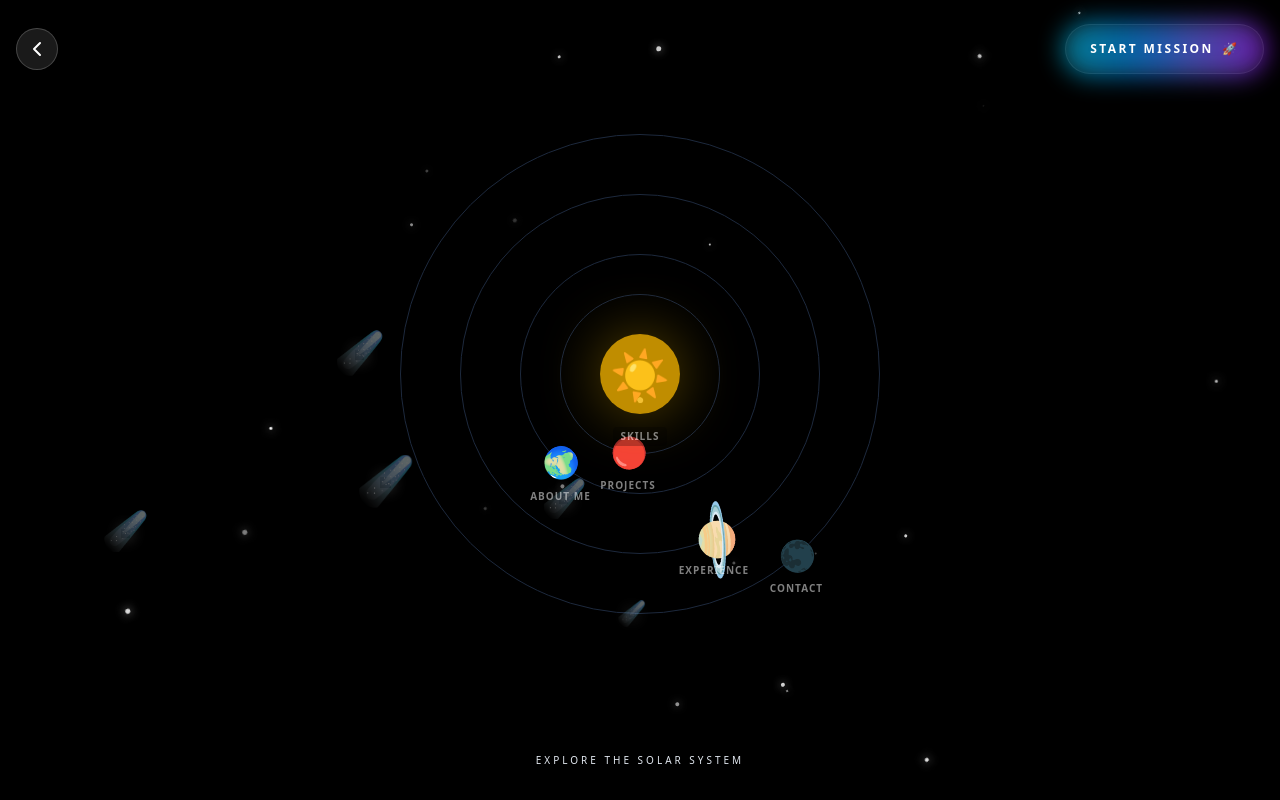
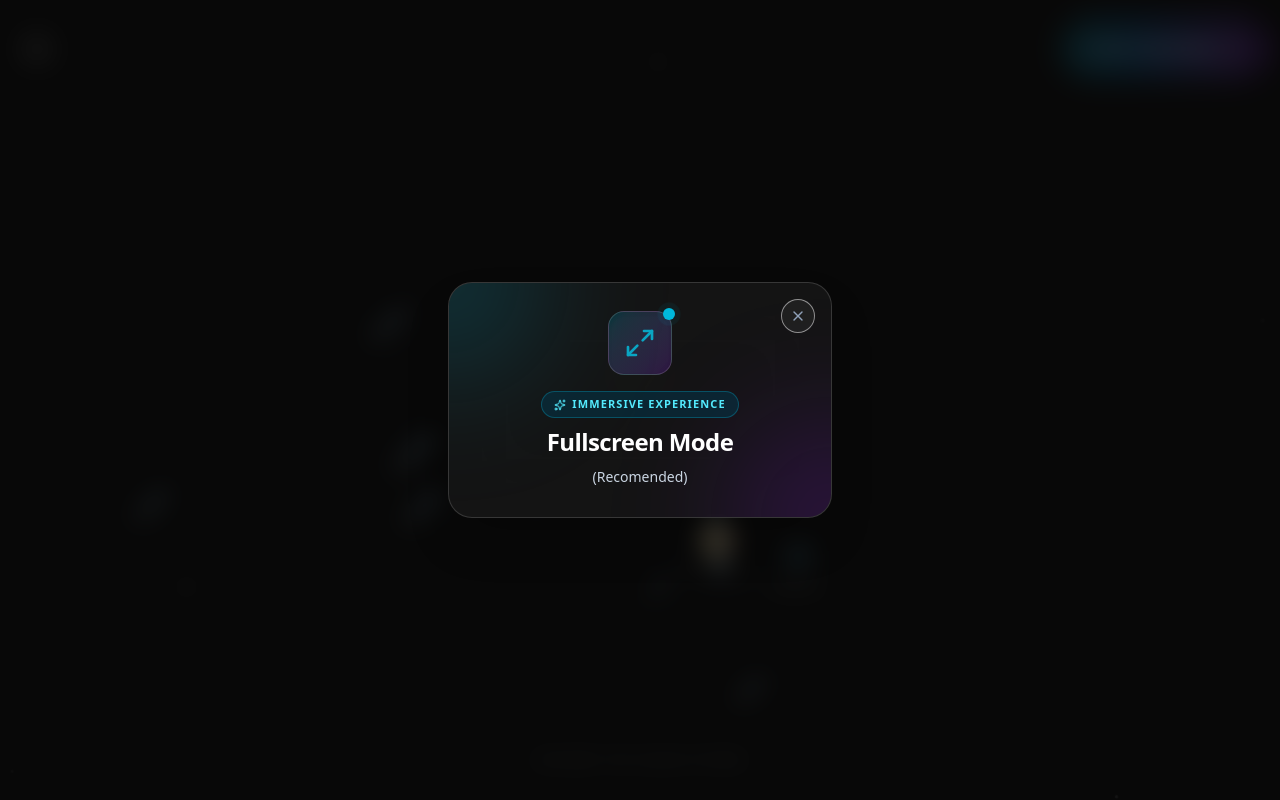
Before and after one commit to Rakibjrb/modern-portfolio-frontend, a Next.js app: page /explore in a window 1280 px wide. Built offline with nearby package versions, Linux system fonts and the light colour scheme.

Commit message:
added request full screen mode modal

```diff
--- a/app/(main-layout)/layout.tsx
+++ b/app/(main-layout)/layout.tsx
@@ -1,8 +1,9 @@
-"use client"
+"use client";
 
 import { useEffect, useState } from "react";
-import { motion } from "framer-motion";
+import { motion, AnimatePresence } from "framer-motion";
 import { usePathname } from "next/navigation";
+import { Maximize2, Sparkles, X } from "lucide-react";
 import ScrollToTop from "@/components/shared/ScrollToTop";
 
 const blackHoleVariants = (pathname: string) => {
@@ -13,7 +14,7 @@ const blackHoleVariants = (pathname: string) => {
         eventHorizon1: "border-yellow-500/30",
         eventHorizon2: "border-yellow-400/40",
         ambientLight: "bg-yellow-600/10",
-            }
+      };
 
     case "/projects":
       return {
@@ -21,7 +22,7 @@ const blackHoleVariants = (pathname: string) => {
         eventHorizon1: "border-red-500/30",
         eventHorizon2: "border-red-400/40",
         ambientLight: "bg-red-600/10",
-            }
+      };
 
     case "/about":
       return {
@@ -29,7 +30,7 @@ const blackHoleVariants = (pathname: string) => {
         eventHorizon1: "border-blue-500/30",
         eventHorizon2: "border-blue-400/40",
         ambientLight: "bg-blue-800/10",
-            }
+      };
 
     case "/experience":
       return {
@@ -37,7 +38,7 @@ const blackHoleVariants = (pathname: string) => {
         eventHorizon1: "border-[#F9B266]/30",
         eventHorizon2: "border-[#F9B266]/40",
         ambientLight: "bg-[#F9B266]/10",
-            }
+      };
 
     default:
       return {
@@ -45,22 +46,30 @@ const blackHoleVariants = (pathname: string) => {
         eventHorizon1: "border-white/100",
         eventHorizon2: "border-white/100",
         ambientLight: "bg-blue-500/0",
+      };
   }
-    }
-}
+};
 
 export default function layout({
   children,
 }: Readonly<{
   children: React.ReactNode;
 }>) {
-    const [stars, setStars] = useState<{ radius: number, angle: number, size: string, opacity: number, duration: number }[]>([]);
+  const [stars, setStars] = useState<
+    {
+      radius: number;
+      angle: number;
+      size: string;
+      opacity: number;
+      duration: number;
+    }[]
+  >([]);
 
   const pathname = usePathname();
 
   useEffect(() => {
-        const generateStars = [...Array(40)].map(() => ({
-            radius: Math.random() * 800 + 100,
+    const generateStars = [...Array(30)].map(() => ({
+      radius: Math.random() * 600 + 150,
       angle: Math.random() * 360,
       size: `${Math.random() * 4 + 1}px`,
       opacity: Math.random() * 0.8 + 0.2,
@@ -69,13 +78,16 @@ export default function layout({
 
     setStars(generateStars);
   }, []);
+
   return (
     <div className="relative main-layout">
       <div className="absolute top-0 left-0 w-full h-full z-50">
         {children}
         <ScrollToTop />
+
+        {/* request full screen alert modal */}
+        <FullscreenAlertModal />
       </div>
-
 
       <div className="absolute top-0 left-0 w-full h-full z-0">
         {/* Background Swirling Stars */}
@@ -83,7 +95,7 @@ export default function layout({
           {stars.map((star, i) => (
             <motion.div
               key={i}
-                            className="absolute bg-white rounded-full"
+              className="absolute bg-white rounded-full animate-pulse"
               style={{
                 width: star.size,
                 height: star.size,
@@ -106,9 +118,11 @@ export default function layout({
         </div>
 
         {/* Black Hole Center (The Anchor) */}
-                {pathname !== "/explore" && pathname !== "/contact" && <div className="absolute top-1/2 left-1/2 -translate-x-1/2 -translate-y-1/2 z-0 pointer-events-none">
-                    <div className={`relative w-[200px] h-[200px] lg:w-[200px] lg:h-[200px] ${blackHoleVariants(pathname).blackHoleBG} rounded-full shadow-[0_0_80px_20px_rgba(0,0,155,0.1)] flex items-center justify-center`}>
-
+        {pathname !== "/explore" && pathname !== "/contact" && (
+          <div className="absolute top-1/2 left-1/2 -translate-x-1/2 -translate-y-1/2 z-0 pointer-events-none">
+            <div
+              className={`relative w-[200px] h-[200px] lg:w-[200px] lg:h-[200px] ${blackHoleVariants(pathname).blackHoleBG} rounded-full shadow-[0_0_80px_20px_rgba(0,0,155,0.1)] flex items-center justify-center`}
+            >
               {/* Event Horizon Layers */}
               <motion.div
                 animate={{ rotate: -360 }}
@@ -122,10 +136,114 @@ export default function layout({
               />
 
               {/* Blue Glow Ambient */}
-                        <div className={`absolute w-full h-full ${blackHoleVariants(pathname).ambientLight} rounded-full blur-[100px]`} />
+              <div
+                className={`absolute w-full h-full ${blackHoleVariants(pathname).ambientLight} rounded-full blur-[100px]`}
+              />
             </div>
-                </div>}
+          </div>
+        )}
       </div>
     </div>
   );
 }
+
+interface FullscreenAlertModalProps {
+  onDismiss?: () => void;
+}
+
+export function FullscreenAlertModal({ onDismiss }: FullscreenAlertModalProps) {
+  const [isOpen, setIsOpen] = useState(false);
+
+  useEffect(() => {
+    const syncFullscreenState = () => {
+      // Show modal whenever the browser is not in fullscreen mode
+      setIsOpen(!document.fullscreenElement);
+    };
+
+    syncFullscreenState();
+    document.addEventListener("fullscreenchange", syncFullscreenState);
+
+    return () => {
+      document.removeEventListener("fullscreenchange", syncFullscreenState);
+    };
+  }, []);
+
+  const handleEnterFullscreen = async () => {
+    try {
+      if (!document.fullscreenElement) {
+        await document.documentElement.requestFullscreen();
+      }
+      setIsOpen(false);
+    } catch (err) {
+      console.error("Failed to enter fullscreen:", err);
+    }
+  };
+
+  const handleClose = () => {
+    setIsOpen(false);
+    onDismiss?.();
+  };
+
+  return (
+    <AnimatePresence>
+      {isOpen && (
+        <motion.div
+          initial={{ opacity: 0 }}
+          animate={{ opacity: 1 }}
+          exit={{ opacity: 0 }}
+          transition={{ duration: 0.3 }}
+          className="fixed inset-0 z-[999] flex items-center justify-center p-4 bg-neutral-950/80 backdrop-blur-md"
+        >
+          {/* Modal Container */}
+          <motion.div
+            initial={{ scale: 0.9, opacity: 0, y: 20 }}
+            animate={{ scale: 1, opacity: 1, y: 0 }}
+            exit={{ scale: 0.95, opacity: 0, y: 10 }}
+            transition={{ type: "spring", duration: 0.5, bounce: 0.2 }}
+            className="relative w-full max-w-sm overflow-hidden rounded-3xl border border-white/15 bg-neutral-900/90 p-7 text-white shadow-2xl backdrop-blur-2xl"
+          >
+            {/* Background Ambient Glows */}
+            <div className="absolute -top-24 -left-24 h-48 w-48 rounded-full bg-cyan-500/20 blur-3xl pointer-events-none" />
+            <div className="absolute -bottom-24 -right-24 h-48 w-48 rounded-full bg-purple-600/20 blur-3xl pointer-events-none" />
+
+            <button
+              type="button"
+              onClick={handleClose}
+              aria-label="Close"
+              className="cursor-pointer absolute top-4 right-4 p-2 text-slate-400 hover:text-white rounded-full bg-white/5 hover:bg-white/50 border border-white/50 transition-colors"
+            >
+              <X className="w-4 h-4" />
+            </button>
+
+            <div className="relative z-10 flex flex-col items-center text-center space-y-4">
+              {/* Glowing Icon Badge */}
+              <div
+                onClick={handleEnterFullscreen}
+                className="cursor-pointer relative flex items-center justify-center w-16 h-16 rounded-2xl hover:shadow-xl bg-gradient-to-br from-cyan-500/20 to-purple-600/20 border border-white/15 shadow-inner"
+              >
+                <Maximize2 className="w-8 h-8 text-cyan-400 animate-pulse" />
+                <span className="absolute -top-1 -right-1 flex h-3 w-3">
+                  <span className="animate-ping absolute inline-flex h-full w-full rounded-full bg-cyan-400 opacity-75"></span>
+                  <span className="relative inline-flex rounded-full h-3 w-3 bg-cyan-500"></span>
+                </span>
+              </div>
+              {/* Title & Description */}
+              <div className="space-y-2">
+                <div className="inline-flex items-center gap-1.5 px-3 py-1 rounded-full text-[11px] font-semibold uppercase tracking-widest text-cyan-300 bg-cyan-950/60 border border-cyan-500/30">
+                  <Sparkles className="w-3 h-3" />
+                  Immersive Experience
+                </div>
+                <h2 className="text-2xl font-bold tracking-tight text-white">
+                  Fullscreen Mode
+                </h2>
+                <p className="text-sm text-slate-300 leading-relaxed font-light max-w-sm">
+                  (Recomended)
+                </p>
+              </div>
+            </div>
+          </motion.div>
+        </motion.div>
+      )}
+    </AnimatePresence>
+  );
+}
--- a/components/ui/pages/explore/ExploreSolarSystem.tsx
+++ b/components/ui/pages/explore/ExploreSolarSystem.tsx
@@ -1,29 +1,79 @@
 "use client";
 
-import React, { useEffect, useState } from 'react';
-import { motion } from 'framer-motion';
-import Link from 'next/link';
-import ChangePageButton from '@/components/shared/ChangePageButton';
+import React, { useEffect, useState } from "react";
+import { motion } from "framer-motion";
+import Link from "next/link";
+import ChangePageButton from "@/components/shared/ChangePageButton";
 
 const planets = [
-    { name: "Skills", color: "bg-yellow-500/80", size: "w-20 h-20", radius: 0, duration: 0, path: "/skills", icon: "☀️" },
-    { name: "Projects", color: "bg-red-500", size: "w-5 h-5", radius: 80, duration: 20, path: "/projects", icon: "🔴" },
-    { name: "About Me", color: "bg-blue-400", size: "w-5 h-5", radius: 120, duration: 15, path: "/about", icon: "🌍" },
-    { name: "Experience", color: "bg-orange-300/0", size: "w-5 h-5", radius: 180, duration: 30, path: "/experience", icon: "🪐" },
-    { name: "Contact", color: "bg-purple-400", size: "w-5 h-5", radius: 240, duration: 40, path: "/contact", icon: "🌑" },
+  {
+    name: "Skills",
+    color: "bg-yellow-500/80",
+    size: "w-20 h-20",
+    radius: 0,
+    duration: 0,
+    path: "/skills",
+    icon: "☀️",
+  },
+  {
+    name: "Projects",
+    color: "bg-red-500",
+    size: "w-5 h-5",
+    radius: 80,
+    duration: 20,
+    path: "/projects",
+    icon: "🔴",
+  },
+  {
+    name: "About Me",
+    color: "bg-blue-400",
+    size: "w-5 h-5",
+    radius: 120,
+    duration: 15,
+    path: "/about",
+    icon: "🌍",
+  },
+  {
+    name: "Experience",
+    color: "bg-orange-300/0",
+    size: "w-5 h-5",
+    radius: 180,
+    duration: 30,
+    path: "/experience",
+    icon: "🪐",
+  },
+  {
+    name: "Contact",
+    color: "bg-purple-400",
+    size: "w-5 h-5",
+    radius: 240,
+    duration: 40,
+    path: "/contact",
+    icon: "🌑",
+  },
 ];
 
-
 export default function ExploreSolarSystem() {
-    const [asteroids, setAsteroids] = useState<{ id: number, startTop: string, startLeft: string, size: string, duration: number, xTarget: number, yTarget: number, emoji: string }[]>([]);
+  const [asteroids, setAsteroids] = useState<
+    {
+      id: number;
+      startTop: string;
+      startLeft: string;
+      size: string;
+      duration: number;
+      xTarget: number;
+      yTarget: number;
+      emoji: string;
+    }[]
+  >([]);
 
   useEffect(() => {
-        const generatedAsteroids = [...Array(5)].map((_, i) => {
+    const generatedAsteroids = [...Array(10)].map((_, i) => {
       const startTop = `${Math.random() * 40 + 80}%`;
       const startLeft = `${Math.random() * 60 - 20}%`;
 
-            const xTarget = Math.random() * 500 + 800;
-            const yTarget = -(Math.random() * 500 + 800);
+      const xTarget = Math.random() * 500 + 900;
+      const yTarget = -(Math.random() * 500 + 900);
 
       return {
         id: i,
@@ -33,7 +83,7 @@ export default function ExploreSolarSystem() {
         duration: Math.random() * 20 + 20,
         xTarget,
         yTarget,
-                emoji: "☄️"
+        emoji: "☄️",
       };
     });
 
@@ -42,7 +92,7 @@ export default function ExploreSolarSystem() {
 
   return (
     <div className="relative min-h-screen w-full bg-transparent p-6">
-            <ChangePageButton text='Start Mission' destination='/about' />
+      <ChangePageButton text="Start Mission" destination="/about" />
 
       <main className="w-full h-[calc(100vh-100px)] flex items-center justify-center overflow-hidden font-sans">
         {/* flying Asteroids */}
@@ -68,7 +118,7 @@ export default function ExploreSolarSystem() {
                 ease: "linear",
               }}
             >
-                            <span className='transform rotate-180'>{ast.emoji}</span>
+              <span className="transform rotate-180">{ast.emoji}</span>
             </motion.div>
           ))}
         </div>
@@ -112,31 +162,48 @@ export default function ExploreSolarSystem() {
                     height: planet.radius * 2,
                   }}
                   animate={{ rotate: 360 }}
-                                    transition={{ repeat: Infinity, duration: planet.duration, ease: "linear" }}
+                  transition={{
+                    repeat: Infinity,
+                    duration: planet.duration,
+                    ease: "linear",
+                  }}
                 >
                   {/* Actual Planet Container */}
-                                    <Link href={planet.path} className="pointer-events-auto absolute"
+                  <Link
+                    href={planet.path}
+                    className="pointer-events-auto absolute"
                     style={{
-                                            left: '100%',
-                                            top: '50%',
-                                            transform: 'translate(-50%, -50%)'
+                      left: "100%",
+                      top: "50%",
+                      transform: "translate(-50%, -50%)",
                     }}
                   >
                     <motion.div
                       whileHover={{ scale: 1.4 }}
                       animate={{ rotate: -360 }}
                       transition={{
-                                                rotate: { repeat: Infinity, duration: planet.duration, ease: "linear" },
-                                                scale: { duration: 0.2 }
+                        rotate: {
+                          repeat: Infinity,
+                          duration: planet.duration,
+                          ease: "linear",
+                        },
+                        scale: { duration: 0.2 },
                       }}
                       className={`flex items-center justify-center ${planet.size} ${planet.color} rounded-full shadow-lg cursor-pointer group`}
                     >
                       <motion.span
                         animate={{ rotate: -360 }}
                         transition={{
-                                                    rotate: { repeat: Infinity, duration: planet.duration, ease: "linear" },
+                          rotate: {
+                            repeat: Infinity,
+                            duration: planet.duration,
+                            ease: "linear",
+                          },
                         }}
-                                                className={`${planet.name === "Experience" ? "text-6xl" : "text-3xl"}`}>{planet.icon}</motion.span>
+                        className={`${planet.name === "Experience" ? "text-6xl" : "text-3xl"}`}
+                      >
+                        {planet.icon}
+                      </motion.span>
 
                       {/* Label */}
                       <span className="text-center absolute -bottom-8 text-white text-[10px] font-bold tracking-widest uppercase opacity-50 group-hover:opacity-100 px-2 py-0.5 rounded transition-opacity whitespace-nowrap">
```
Lines whose indentation alone changed are shown as unchanged.
